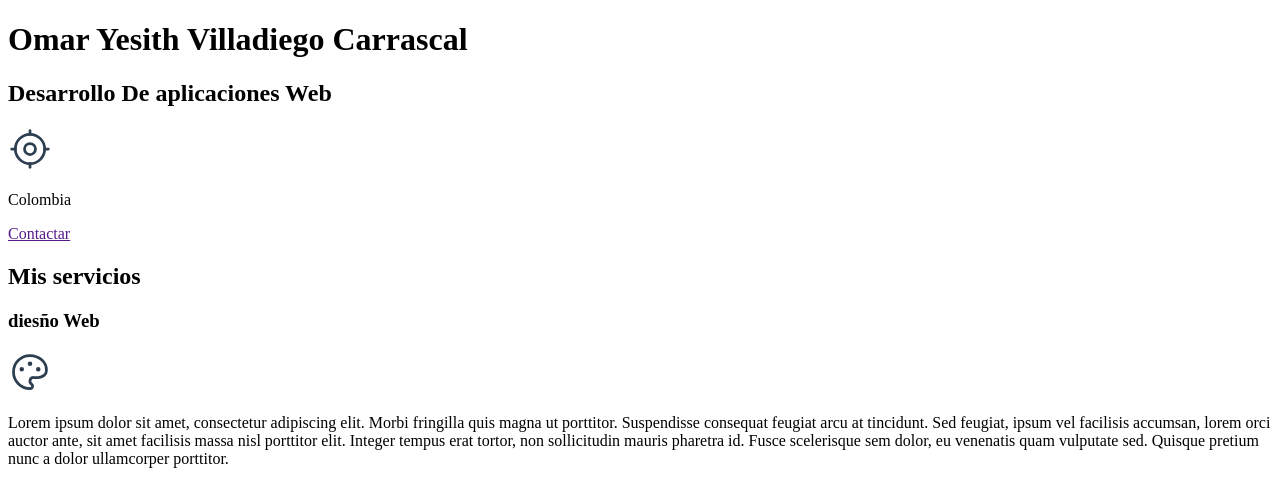
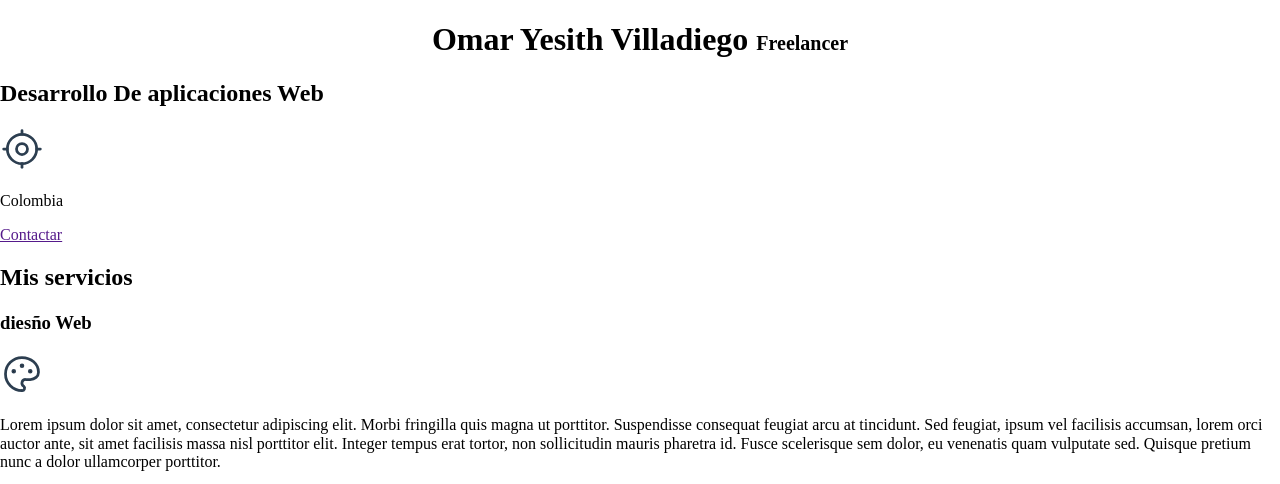
Before and after one commit to omaryesithvilladiego/Freelancer-html-css, a plain HTML site: page index.html in a window 1280 px wide. Shown: the top 484 px of the page. Drawn offline with nearby package versions, Linux system fonts and the light colour scheme.

Commit message:
add link to styles

```diff
--- a/index.html
+++ b/index.html
@@ -5,10 +5,32 @@
     <meta http-equiv="X-UA-Compatible" content="IE=edge" />
     <meta name="viewport" content="width=device-width, initial-scale=1.0" />
     <title>Freelancer</title>
+    <link rel="preload" href="/styles//normalize.css" as="style">
+    <link rel="preload" href="/styles/style.css" as="style">
+    <!-- rel="stylesheet" tipo de documento -->
+    <link rel="stylesheet" href="/styles/style.css">
+    <link rel="stylesheet" href="/styles//normalize.css">
+
+
+
+    <!-- add style into html file -->
+
+    <!-- <style>
+
+      body {
+        background-color: aquamarine;
+        text-align: center;
+        text-transform: uppercase;
+
+      }
+
+    </style> -->
+
+
   </head>
   <body>
     <header>
-      <h1>Omar Yesith Villadiego Carrascal</h1>
+      <h1>Omar Yesith Villadiego <span>Freelancer</span></h1>
     </header>
 
     <!-- <nav>
```
